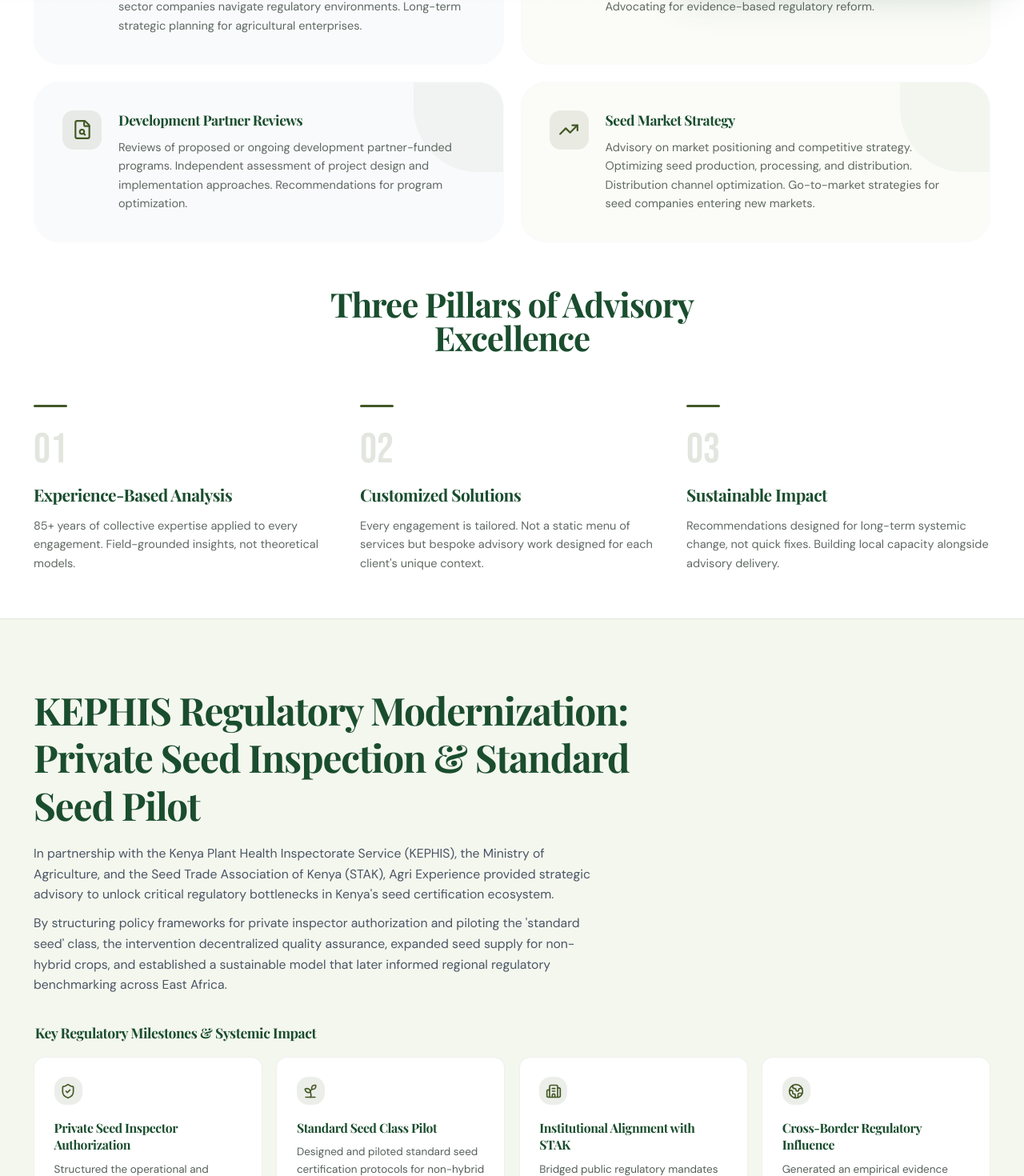
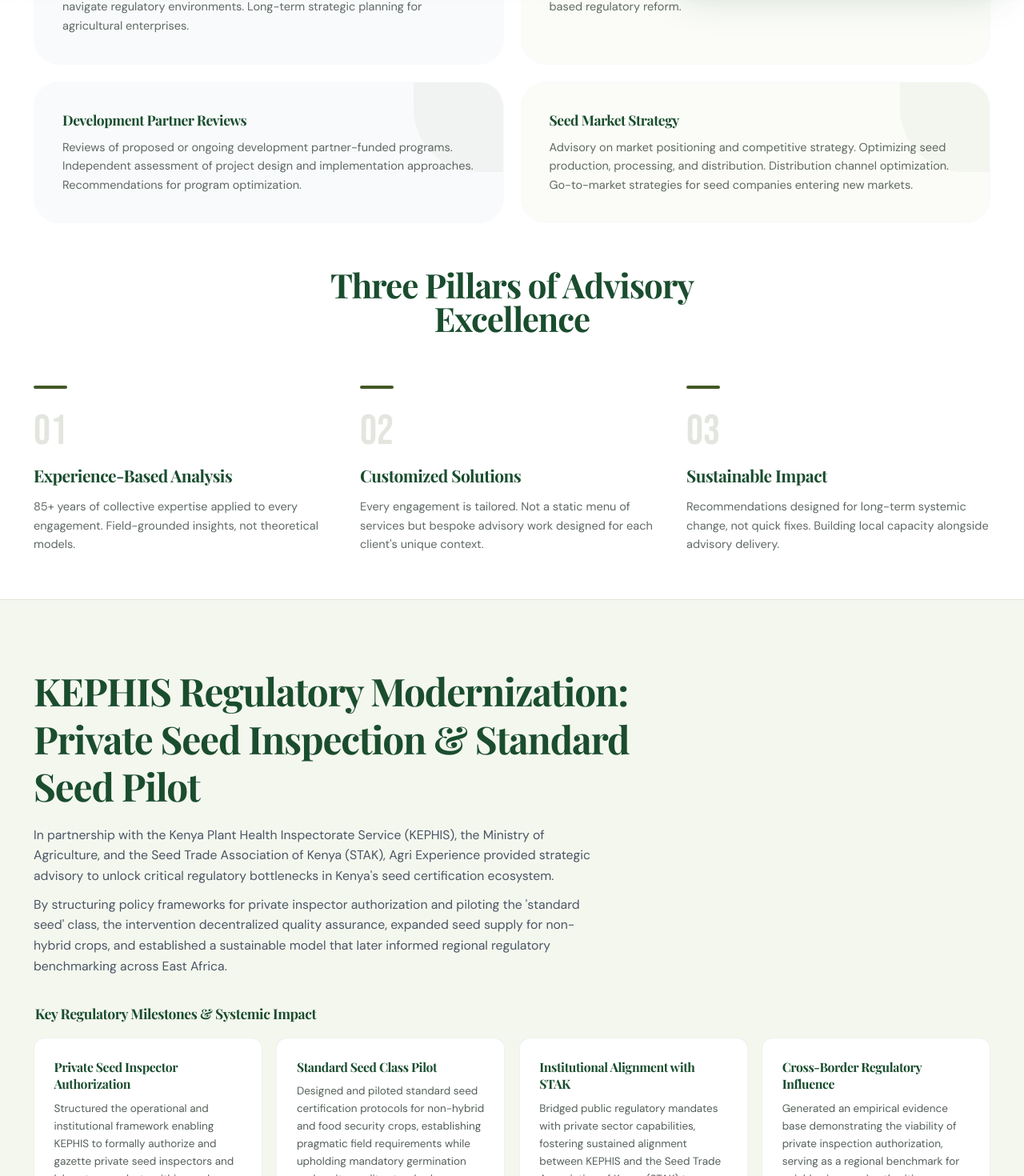
Before and after one commit to KenanWilliam/agri-v1, a Next.js app: page /en/our-work/client-advisory in a window 1280 px wide. Shown: the part 797-2267 px from the top of the page at 80% size. Built offline with nearby package versions, Linux system fonts and the light colour scheme.

Commit message:
style(client-advisory): remove all decorative card icons for a purely typographic layout

```diff
--- a/app/[locale]/our-work/client-advisory/page.tsx
+++ b/app/[locale]/our-work/client-advisory/page.tsx
@@ -2,20 +2,7 @@
 import { RollingText } from '@/components/ui/rolling-text';
 
 import { motion } from 'framer-motion'
-import {
-  Scale,
-  FileSearch,
-  TrendingUp,
-  Compass,
-  ArrowRight,
-  Shield,
-  Briefcase,
-  ScrollText,
-  ShieldCheck,
-  Sprout,
-  Building2,
-  Globe2,
-} from 'lucide-react'
+import { ArrowRight } from 'lucide-react'
 import { Link } from '@/i18n/routing'
 import { useTranslations } from 'next-intl'
 
@@ -24,22 +11,18 @@ export default function ClientAdvisoryPage() {
 
   const advisoryServices = [
     {
-      icon: Compass,
       title: t('adv_services.0.title'),
       description: t('adv_services.0.description'),
     },
     {
-      icon: Scale,
       title: t('adv_services.1.title'),
       description: t('adv_services.1.description'),
     },
     {
-      icon: FileSearch,
       title: t('adv_services.2.title'),
       description: t('adv_services.2.description'),
     },
     {
-      icon: TrendingUp,
       title: t('adv_services.3.title'),
       description: t('adv_services.3.description'),
     },
@@ -60,52 +43,20 @@ export default function ClientAdvisoryPage() {
     },
   ]
 
-  const clientsServed = [
-    {
-      category: t('clients.0.category'),
-      names: t('clients.0.names'),
-      icon: Briefcase,
-    },
-    {
-      category: t('clients.1.category'),
-      names: t('clients.1.names'),
-      icon: TrendingUp,
-    },
-    {
-      category: t('clients.2.category'),
-      names: t('clients.2.names'),
-      icon: Shield,
-    },
-    {
-      category: t('clients.3.category'),
-      names: t('clients.3.names'),
-      icon: FileSearch,
-    },
-    {
-      category: t('clients.4.category'),
-      names: t('clients.4.names'),
-      icon: ScrollText,
-    },
-  ]
-
   const regulatoryMilestones = [
     {
-      icon: ShieldCheck,
       title: t('cs_pillar1_title'),
       desc: t('cs_pillar1_desc'),
     },
     {
-      icon: Sprout,
       title: t('cs_pillar2_title'),
       desc: t('cs_pillar2_desc'),
     },
     {
-      icon: Building2,
       title: t('cs_pillar3_title'),
       desc: t('cs_pillar3_desc'),
     },
     {
-      icon: Globe2,
       title: t('cs_pillar4_title'),
       desc: t('cs_pillar4_desc'),
     },
@@ -200,9 +151,7 @@ export default function ClientAdvisoryPage() {
 
             {/* 2-column staggered layout for premium feel */}
             <div className="grid grid-cols-1 lg:grid-cols-2 gap-6">
-              {advisoryServices.map((service, idx) => {
-                const Icon = service.icon
-                return (
+              {advisoryServices.map((service, idx) => (
                 <motion.div
                   key={idx}
                   initial={{ opacity: 0, y: 20 }}
@@ -216,24 +165,16 @@ export default function ClientAdvisoryPage() {
                   {/* Subtle olive corner accent */}
                   <div className="absolute top-0 right-0 w-32 h-32 bg-[#435826]/[0.04] rounded-bl-[80px] pointer-events-none group-hover:bg-[#435826]/[0.08] transition duration-300" />
 
-                    <div className="relative z-10 flex flex-col sm:flex-row gap-6">
-                      {/* Icon */}
-                      <div className="w-14 h-14 rounded-2xl bg-[#435826]/10 flex items-center justify-center text-[#435826] shrink-0 group-hover:bg-[#435826] group-hover:text-white transition duration-200">
-                        <Icon size={26} />
-                      </div>
-
-                      <div className="space-y-3">
-                        <h3 className="text-xl font-serif font-bold text-deep-forest">
+                  <div className="relative z-10 space-y-3">
+                    <h3 className="text-xl font-serif font-bold text-deep-forest group-hover:text-[#435826] transition-colors">
                       {service.title}
                     </h3>
                     <p className="text-charcoal/70 font-light leading-relaxed text-[14.5px] min-[1440px]:text-base">
                       {service.description}
                     </p>
                   </div>
-                    </div>
                 </motion.div>
-                )
-              })}
+              ))}
             </div>
           </div>
         </section>
@@ -314,19 +255,12 @@ export default function ClientAdvisoryPage() {
               </h3>
 
               <div className="grid grid-cols-1 sm:grid-cols-2 lg:grid-cols-4 gap-3.5 lg:gap-4 xl:gap-5">
-                {regulatoryMilestones.map((milestone, idx) => {
-                  const Icon = milestone.icon
-                  return (
+                {regulatoryMilestones.map((milestone, idx) => (
                   <div
                     key={idx}
                     className="group flex flex-col justify-between p-6 sm:p-7 rounded-2xl bg-white border border-black/[0.06] hover:border-[#435826]/40 hover:shadow-xl hover:-translate-y-1 transition-all duration-300"
                   >
                     <div>
-                        {/* Icon */}
-                        <div className="w-10 h-10 rounded-xl bg-[#435826]/10 text-[#435826] flex items-center justify-center shrink-0 mb-5 group-hover:bg-[#435826] group-hover:text-white transition-colors">
-                          <Icon size={20} />
-                        </div>
-
                       <h4 className="text-base sm:text-lg font-serif font-bold text-deep-forest mb-2.5 leading-snug group-hover:text-[#435826] transition-colors">
                         {milestone.title}
                       </h4>
@@ -336,8 +270,7 @@ export default function ClientAdvisoryPage() {
                       </p>
                     </div>
                   </div>
-                  )
-                })}
+                ))}
               </div>
             </div>
 
```
Lines whose indentation alone changed are shown as unchanged.
